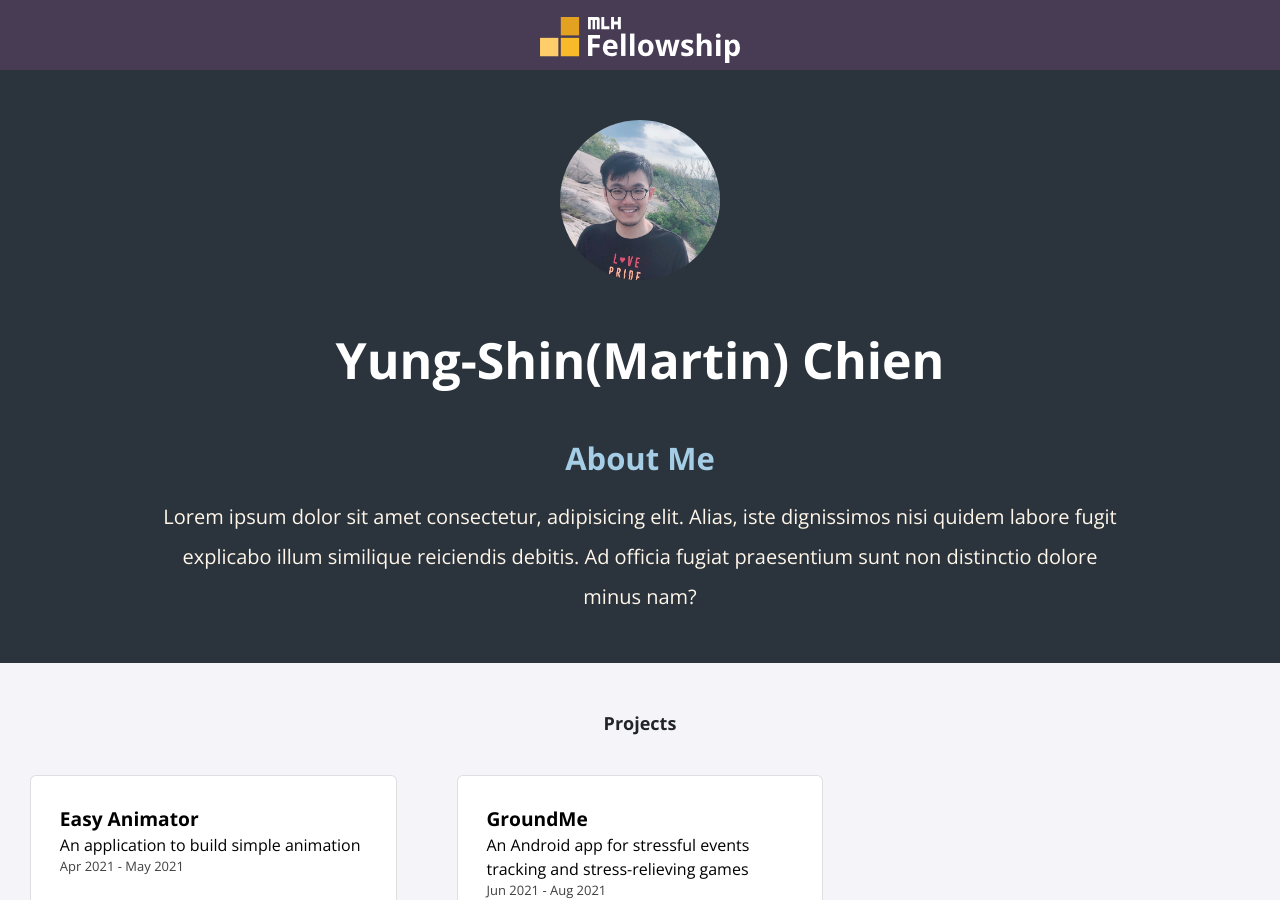
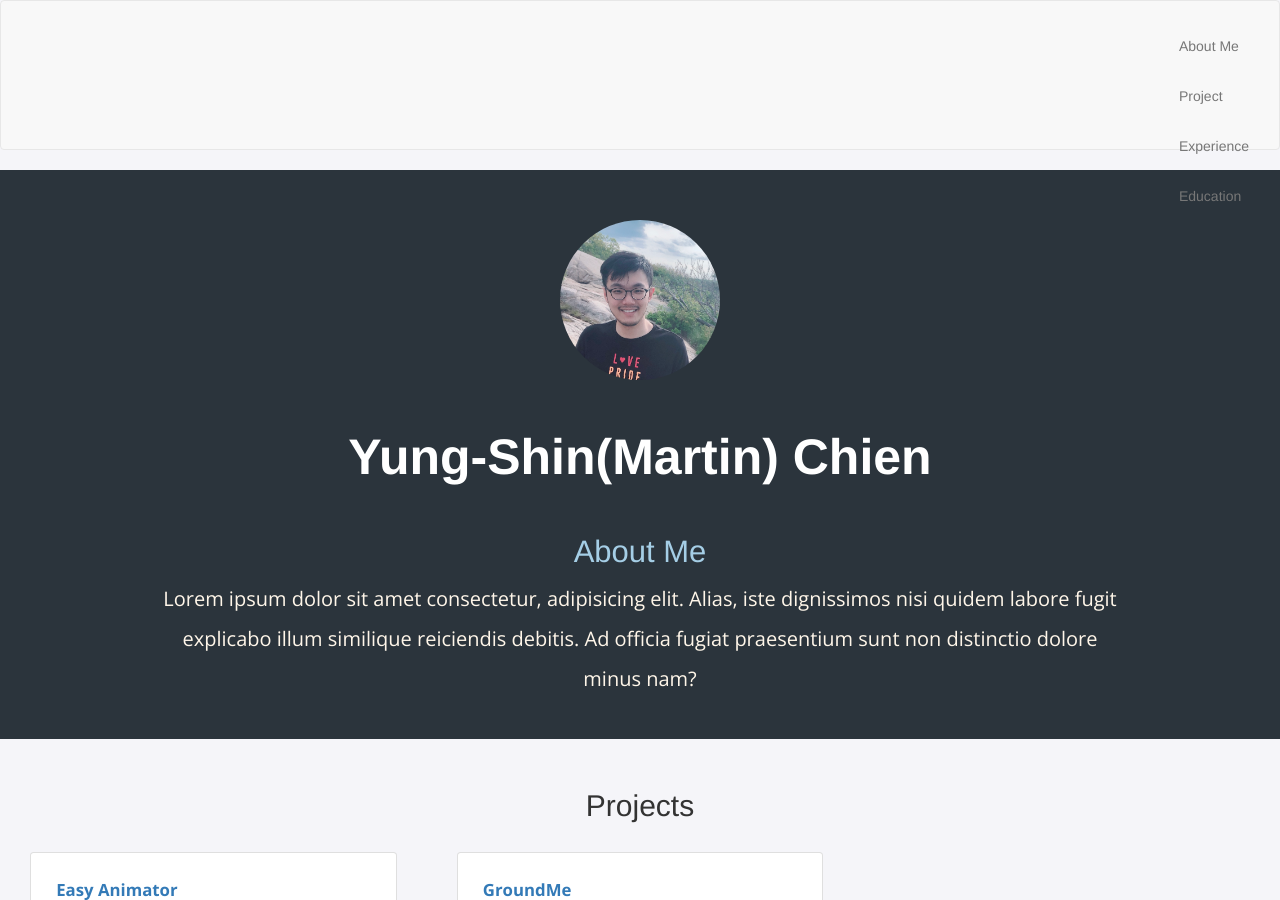
Before and after one commit to mchall92/mchall92.github.io, a Jekyll site: the page built from index.html, in a window 1280 px wide and 900 px high. Built offline with Jekyll 4.4.1, drawn with Linux system fonts in a browser that asks for light colours; nearby versions of some CDN libraries.

Commit message:
test navbar

```diff
--- a/_includes/navbar.html
+++ b/_includes/navbar.html
@@ -1,10 +1,25 @@
-<header class="nav-bar">
-    <div class="nav-content">
-        <a href="{{ '/' | relative_url }}">
-            <div class="nav-logo">
-                <img src="./assets/img/logo.svg" />
-            </div>
-        </a>
+<nav class="navbar navbar-default banner">
+    <div class="container-fluid">
+      <!-- Brand and toggle get grouped for better mobile display -->
+      <div class="navbar-header">
+        <button type="button" class="navbar-toggle collapsed" data-toggle="collapse" data-target="#bs-example-navbar-collapse-1" aria-expanded="false">
+          <span class="sr-only">Toggle navigation</span>
+          <span class="icon-bar"></span>
+          <span class="icon-bar"></span>
+          <span class="icon-bar"></span>
+        </button>
+      </div>
 
-    </div>
-</header>
+      <!-- Collect the nav links, forms, and other content for toggling -->
+      <div class="collapse navbar-collapse" id="bs-example-navbar-collapse-1">
+
+
+        <ul class="nav navbar-nav navbar-right navbar-nav-primary">
+          <li><a href="#">About Me</a></li>
+          <li><a href="#">Project</a></li>
+          <li><a href="#">Experience</a></li>
+          <li><a href="#">Education</a></li>
+        </ul>
+      </div><!-- /.navbar-collapse -->
+    </div><!-- /.container-fluid -->
+  </nav>
--- a/index.html
+++ b/index.html
@@ -7,6 +7,16 @@
 <!-- This is a comment
 version 1.2
 -->
+<head>
+    <!-- Required meta tags -->
+    <meta charset="utf-8">
+    <meta name="viewport" content="width=device-width, initial-scale=1">
+
+    <!-- Bootstrap CSS -->
+    <link rel="stylesheet" href="https://maxcdn.bootstrapcdn.com/bootstrap/3.3.4/css/bootstrap.min.css">
+
+  </head>
+
 <body>
     {% include navbar.html %}
 
@@ -19,6 +29,9 @@ version 1.2
     {% include education.html %}
 
     <p> testing now </p>
+
+    <script src="https://maxcdn.bootstrapcdn.com/bootstrap/3.3.5/js/bootstrap.min.js"></script>
+
 </body>
 
 </html>
```
